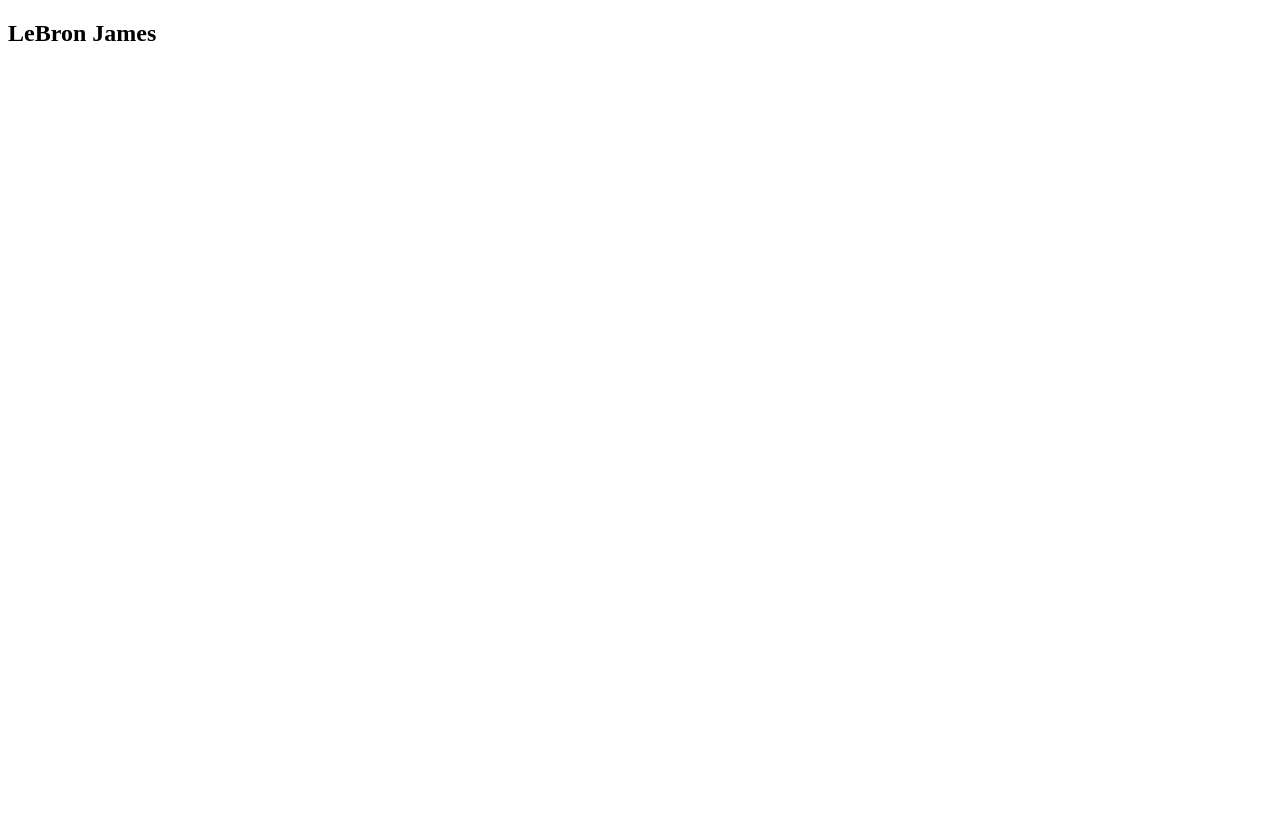
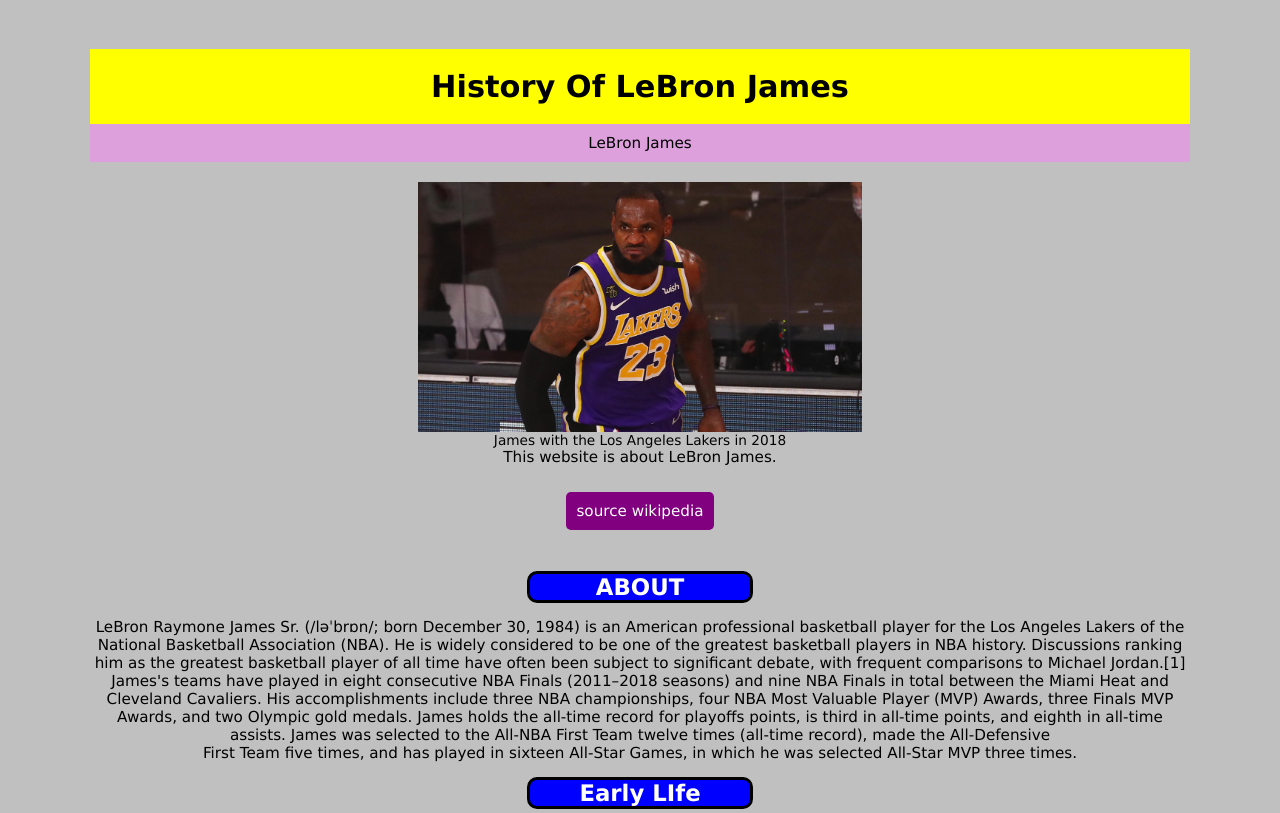
Before and after one commit to BasitKorede/tribute-page, a plain HTML site: page index.html in a window 1280 px wide. Shown: the top 813 px of the page. Drawn offline with Linux system fonts and the light colour scheme.

Commit message:
add more styling

```diff
--- a/css/style.css
+++ b/css/style.css
@@ -0,0 +1,110 @@
+/* free code camp requirements. */
+#image {
+  max-width: 70%;
+  max-height: 250px;
+  margin: 0 auto;
+  display: block;
+}
+/* my style */
+body {
+  font-family: Verdana, Geneva, Tahoma, sans-serif;
+  text-align: center;
+  padding: 3px;
+  margin: 3em;
+  font-size: 95%;
+  background-color: #c0c0c0;
+}
+ #main{
+   max-width:1100px;
+   margin-left:auto;
+   margin-right:auto;
+ }
+
+*{
+  margin:0;
+  padding:0;
+}
+h1 {
+  background-color: #ffff00;
+  padding: 20px;
+  margin-top:0;
+
+
+}
+
+#title {
+  background-color:#dda0dd;
+  margin-top: 0;
+  padding: 10px;
+  margin-bottom:20px;
+}
+
+  #img-caption{
+  font-size:90%;
+  font-family:Verdana, Geneva, Tahoma, sans-serif
+}
+
+#tribute-link {
+  background-color: #800080;
+  color: #fff;
+  width: 150px;
+  height: 60px;
+  border: 2px;
+  padding: 10px;
+  border-radius: 5px;
+  transition-property: color, background, width, border-radius;
+  transition-duration: 0.4s;
+  transition-timing-function: linear;
+  transition-delay: 0.4s;
+  text-decoration: none;
+}
+
+#tribute-link:hover {
+  background-color: red;
+  color: #ffffff;
+  width: 200px;
+  border-radius: 35px;
+  text-decoration: underline;
+}
+
+#tribute-link:active {
+  color: #000;
+  width: 77px;
+  border-radius: 150px;
+  background-color: lawngreen;
+}
+h2 {
+  background-color: blue;
+  color: #fff;
+  width: 20%;
+  text-align: center;
+  border-radius: 10px;
+  border: 3px solid black;
+  margin-left:auto;
+  margin-right:auto;
+  margin-top: 15PX;
+  margin-bottom:15px;
+}
+
+h2:hover {
+  background-color: blueviolet;
+  color: #000;
+}
+.wiki {
+  background-color: beige;
+  padding: 7px;
+  border: 2px solid yellow;
+  margin: 15px;
+}
+
+footer p {
+  text-align: right;
+}
+
+footer {
+  background-color: #000;
+  color: #fff;
+  margin-top: 30px;
+  margin-bottom: 0px;
+  height: 300px;
+}
--- a/index.html
+++ b/index.html
@@ -1,21 +1,56 @@
 <!DOCTYPE html>
 <html lang="en">
+
 <head>
-    <meta charset="UTF-8">
-    <title>Fork Me! FCC: Test Suite Template</title>
-    <link rel="stylesheet" href="css/style.css">
+  <meta charset="UTF-8" />
+  <title>LeBron_James</title>
+  <link rel="stylesheet" href="css/style.css" />
 </head>
 
 <body>
   <script src="https://cdn.freecodecamp.org/testable-projects-fcc/v1/bundle.js"></script>
   <div id="main">
-<section class="title">
-    <h1> LeBron James</h1>
-</section>
+    <h1>History Of LeBron James</h1>
+    <p id="title">LeBron James</p>
 
+  <div id="img-div">
+    <img id="image" src="james.jpg" alt="lebronjames-image" />
+    <figcaption id="img-caption">James with the Los Angeles Lakers in 2018 </figcaption>
+  </div>
+  <section id="tribute-info">
+   <p> This website is about LeBron James.</p>
+  </section><br><br>
 
+  <a id="tribute-link" href="https://en.wikipedia.org/wiki/LeBron_James" target="_blank">source wikipedia </a>
+  <br>
+  <br>
+  <br>
+<h2>ABOUT</h2>
+<p>LeBron Raymone James Sr. (/ləˈbrɒn/; born December 30, 1984) is an American professional basketball player for the
+  Los Angeles Lakers of the National Basketball Association (NBA). He is widely considered to be one of the greatest
+  basketball players in NBA history.
+   Discussions ranking him as the greatest basketball player of all time have often been subject to significant debate, with frequent comparisons to Michael Jordan.[1] James's teams have played in eight consecutive NBA Finals (2011–2018 seasons) and nine NBA Finals in total between the Miami Heat and Cleveland Cavaliers. His accomplishments include three NBA championships, four NBA Most Valuable Player (MVP) Awards, three Finals MVP Awards, and two Olympic gold medals. James holds the all-time record for playoffs points, is third in all-time points, and eighth in all-time assists. James was selected to the All-NBA First Team twelve times (all-time record), made the All-Defensive </p>
+  First Team five times, and has played in sixteen All-Star Games, in which he was selected All-Star MVP three times.</p>
+ <h2> Early LIfe</h2>
+ <p>James was born on December 30, 1984 in Akron, Ohio to Gloria Marie James, who was 16 at the time of his birth.[2]:22 His father, Anthony McClelland, has an extensive criminal record and was not involved in his life.[3] When James was growing up, life was often a struggle for the family, as they moved from apartment to apartment in the seedier neighborhoods of Akron while Gloria struggled to find steady work.[4] Realizing that her son would be better off in a more stable family environment, Gloria allowed him to move in with the family of Frank Walker, a local youth football coach who introduced James to basketball when he was nine years old.[2]:23</p>
+
+ <p>James began playing organized basketball in the fifth grade.[5] He later played Amateur Athletic Union (AAU) basketball for the Northeast Ohio Shooting Stars.[4] The team enjoyed success on a local and national level, led by James and his friends Sian Cotton, Dru Joyce III, and Willie McGee.[2]:24 The group dubbed themselves the "Fab Four" and promised each other that they would attend high school together.[2]:27 In a move that stirred local controversy, they chose to attend St. Vincent–St. Mary High School, a private Catholic school with predominantly white students.[6]
+
+  James played basketball for St. Vincent–St. Mary High School in his hometown of Akron, Ohio, where he was heavily touted by the national media as a future NBA superstar. A prep-to-pro, he joined Cleveland in 2003 as the first overall draft pick. Named the 2003–04 NBA Rookie of the Year, he soon established himself as one of the league's premier players, winning the NBA MVP Award in 2009 and 2010. After failing to win a championship with Cleveland, James left in 2010 to sign as a free agent with Miami. This move was announced in an ESPN special titled The Decision, and is one of the most controversial free agent decisions in American sports history.
+
+  James won his first two NBA championships while playing for the Heat in 2012 and 2013; in both of these years, he also earned league MVP and Finals MVP. After his fourth season with the Heat in 2014, James opted out of his contract to re-sign with the Cavaliers. In 2016, he led the Cavaliers to victory over the Golden State Warriors in the NBA Finals by coming back from a 3–1 deficit, delivering the franchise's first championship and ending Cleveland's 52-year professional sports title drought. In 2018, James opted out of his contract with the Cavaliers to sign with the Lakers.
+
+  Off the court, James has accumulated additional wealth and fame from numerous endorsement contracts. His public life has been the subject of much scrutiny, and he has been ranked as one of America's most influential and popular athletes. He has been featured in books, documentaries, and television commercials. He has also hosted the ESPY Awards and Saturday Night Live, and appeared in the 2015 film Trainwreck. The LeBron James Family Foundation charity builds upon his vision to improve education for students in Akron, Ohio.</p>
+  <footer><p>this websit is designed by Basit-Korede</p>
+<p> project: free camp code project 11 september 2020.
+  <p> project lecturer: @freecodecamp. @bolahahmedbuhari.@adeleyeoluwalosheyijamiu.</p>
+</p>
+<p>&copy copyright wikipedia.org
+  <img class="wiki" src="wiki.jpg" alt="wikipedia logo">
+</p>
+  </footer>
   </div>
+  <script src="js/inex.js"></script>
+</body>
 
-    <script  src="js/index.js"></script>
-  </body>
 </html>
```
Also changed, not shown: lebron.html (added, +16 -0 lines), image.jpg (added), james.jpg (added), lebron.jpg (added), wiki.jpg (added). Lines whose indentation alone changed are shown as unchanged.
